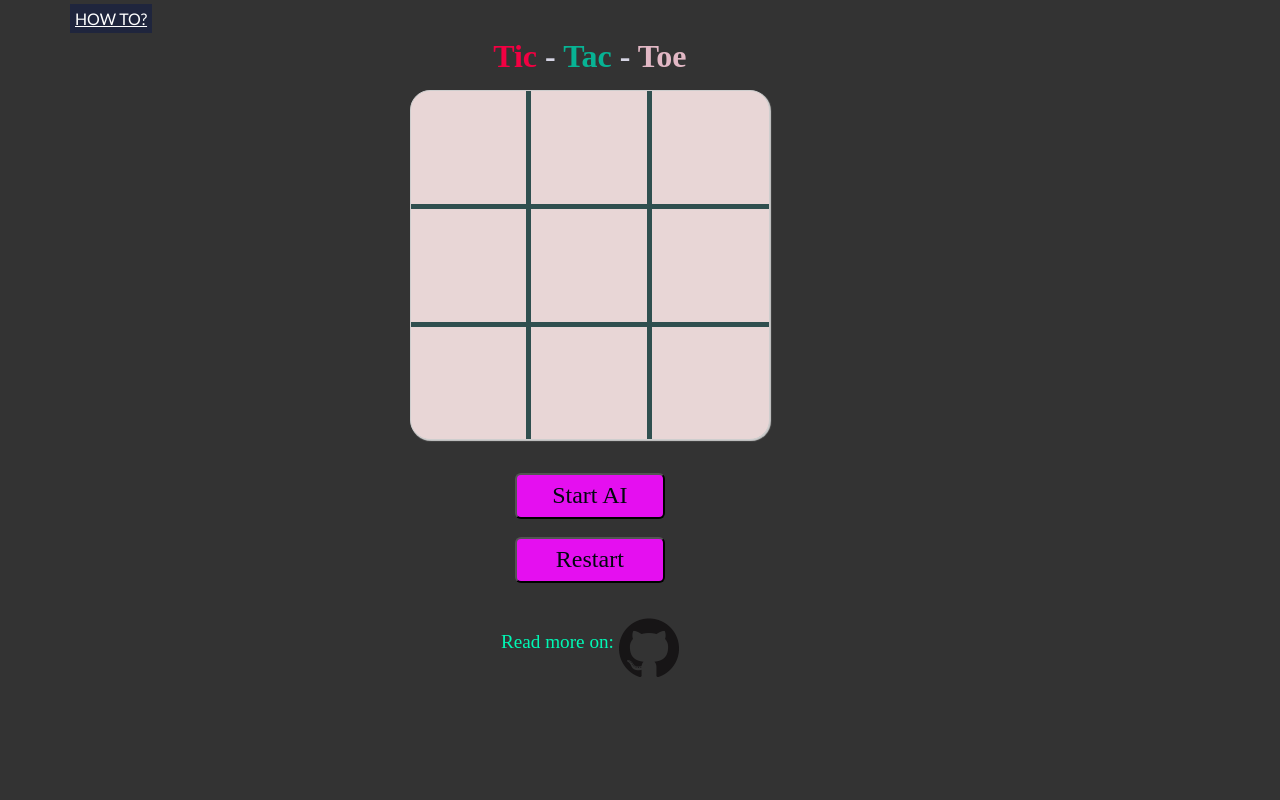
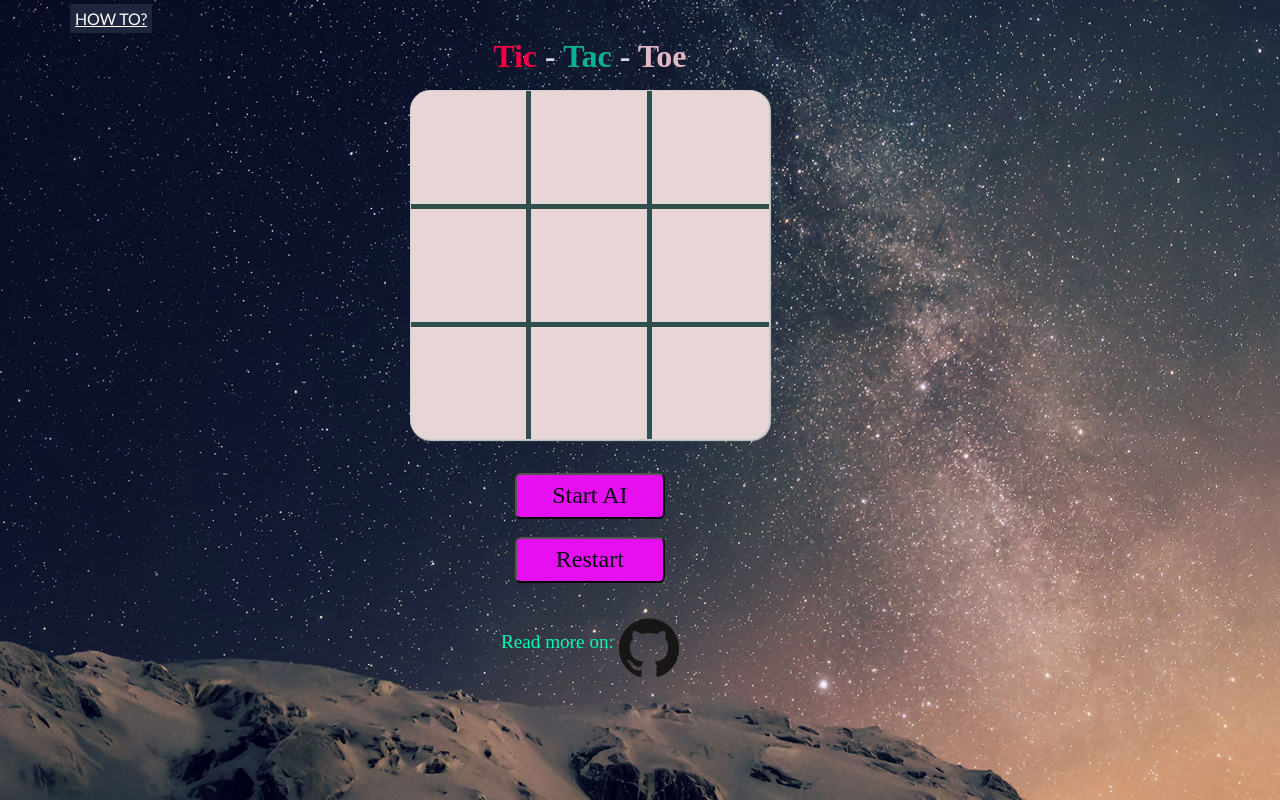
Before and after one commit to akashtadwai/Tic-Tac-Toe, a PHP site: page / in a window 1280 px wide. Run offline with PHP 8.4, Linux system fonts and the light colour scheme.

Commit message:
changed background

```diff
--- a/index.html
+++ b/index.html
@@ -36,7 +36,7 @@
                         </li>
 
                         <li>3. If you want to start directly click on any cell of <br>
-                            the board else click Start AI.</li>
+                            the board else click <span id="ai">Start AI.</span></li>
                         <li>3. The first player to get 3 of their marks in a <br> row(up, down, across, or diagonally)
                             is the winner.</li>
 
--- a/styles/board.css
+++ b/styles/board.css
@@ -3,6 +3,11 @@ body {
     height: 100%;
     width: 96%;
     background-color: #333;
+    background: url("../images/back.jpg") repeat 0 0;
+    min-height: 100%;
+    background-attachment: fixed;
+    background-repeat: no-repeat;
+    background-size: cover;
     box-sizing: border-box;
     margin: 0;
     padding: 0;
@@ -98,7 +103,8 @@ ul li {
     color: green;
 }
 
-#O {
+#O,
+#ai {
     color: red;
 }
 
```
Also changed, not shown: images/back.jpg (added).
